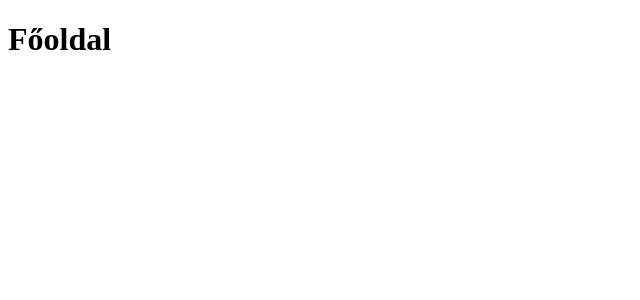
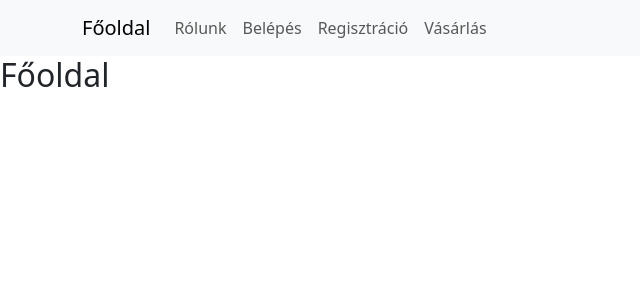
Before and after one commit to mcitomi/minerva, a React (Create React App) app in the folder frontend/: page / in a window 1280 px wide. Shown: the top 300 px of the page, without its empty margins (0-640 px from the left). Built offline with nearby package versions, Linux system fonts and the light colour scheme.

Commit message:
main navbar

```diff
--- a/frontend/src/App.jsx
+++ b/frontend/src/App.jsx
@@ -1,10 +1,13 @@
 import React from "react";
 import { BrowserRouter as Router, Routes, Route } from "react-router-dom";
-import { Home, About, Login, Registration, Shop ,NotFound } from "./pages/router.js"
+import { Home, About, Login, Registration, Shop ,NotFound } from "./pages/router.js";
+import MainNavbar from "./components/MainNavbar.jsx";
+import "bootstrap/dist/css/bootstrap.min.css";
 
 export default () => {
     return (
         <Router>
+            <MainNavbar></MainNavbar>
             <Routes>
                 <Route path="/" element={<Home></Home>}></Route>
                 <Route path="/about" element={<About></About>}></Route>
--- /dev/null
+++ b/frontend/src/components/MainNavbar.jsx
@@ -0,0 +1,25 @@
+import Container from "react-bootstrap/Container";
+import Nav from "react-bootstrap/Nav";
+import Navbar from "react-bootstrap/Navbar";
+import { Link } from "react-router-dom"
+
+export default () => {
+    return (
+        <>
+            <Navbar expand="lg" className="bg-body-tertiary">
+                <Container>
+                    <Navbar.Brand as={Link} to="/">Főoldal</Navbar.Brand>
+                    <Navbar.Toggle aria-controls="basic-navbar-nav"></Navbar.Toggle>
+                    <Navbar.Collapse id="basic-navbar-nav">
+                        <Nav className="me-auto">
+                            <Nav.Link as={Link} to="/about">Rólunk</Nav.Link>
+                            <Nav.Link as={Link} to="/login">Belépés</Nav.Link>
+                            <Nav.Link as={Link} to="/registration">Regisztráció</Nav.Link>
+                            <Nav.Link as={Link} to="/shop">Vásárlás</Nav.Link>
+                        </Nav>
+                    </Navbar.Collapse>
+                </Container>
+            </Navbar>
+        </>
+    );
+}
--- a/frontend/src/pages/Home.jsx
+++ b/frontend/src/pages/Home.jsx
@@ -1,3 +1,7 @@
 export default () => {
-    return <h1>Főoldal</h1>;
+    return (
+        <>
+            <h2>Főoldal</h2>
+        </>
+    );
 }
```
